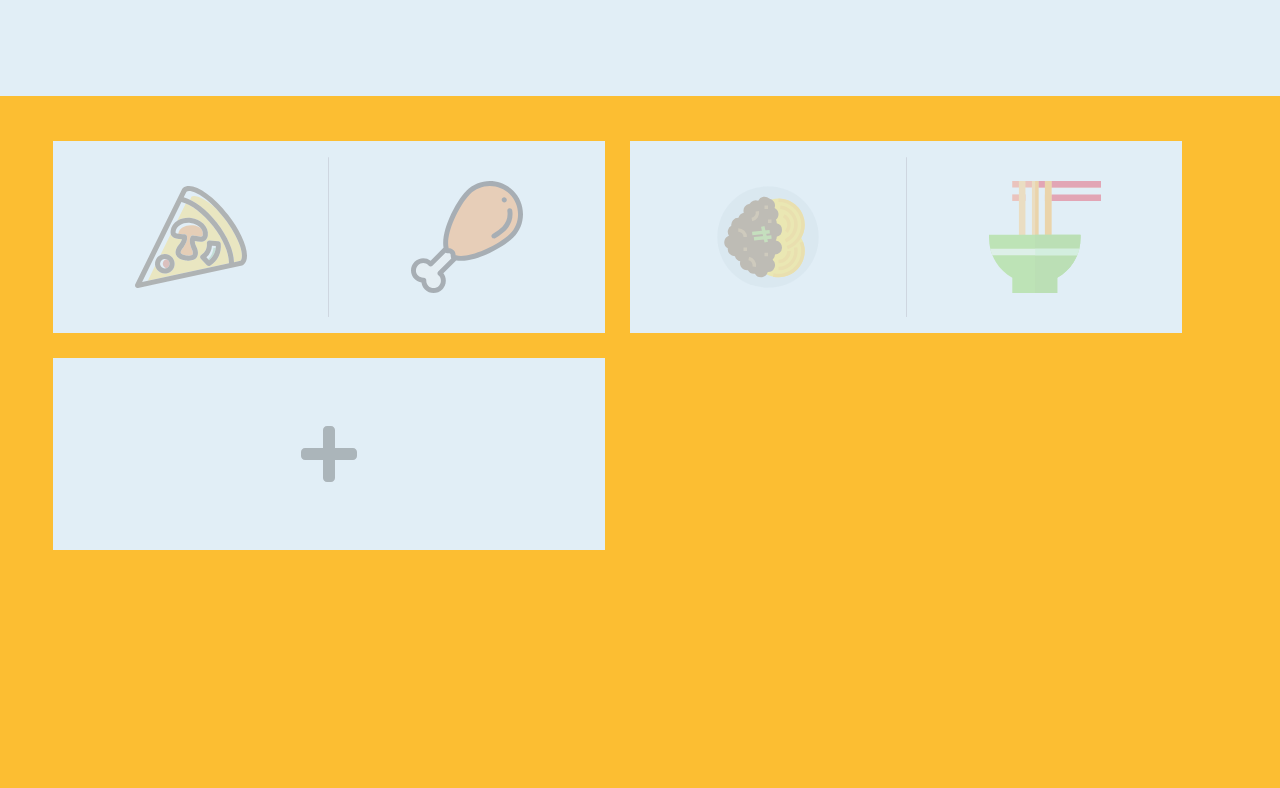
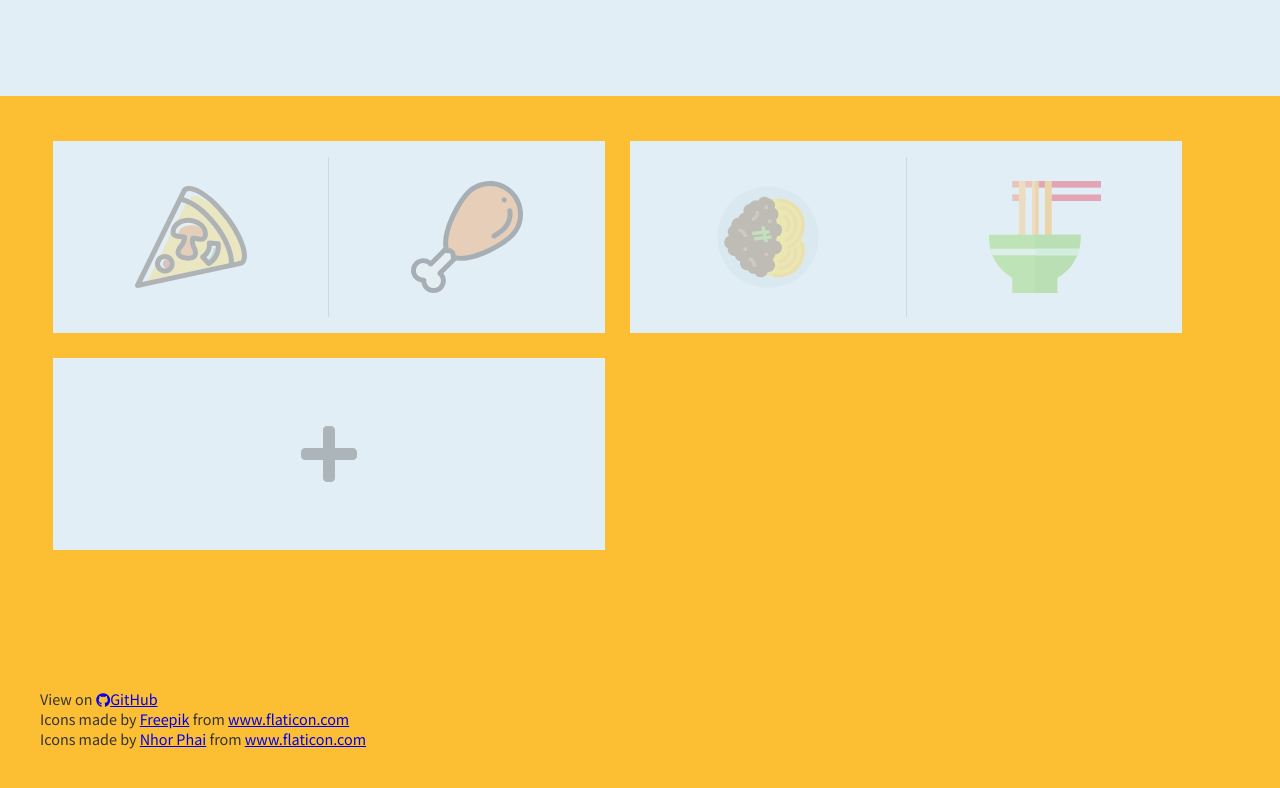
Before and after one commit to SkyLightQP/ChooseOne, a React (Create React App) app: page / in a window 1280 px wide. Shown: the part 224-1012 px from the top of the page. Before the commit the page ends 800 px from the top, so only its background shows below. Built offline with nearby package versions, Linux system fonts and the light colour scheme.

Commit message:
feat: add Footer component
- feat: add FooterText atomic

```diff
--- a/package.json
+++ b/package.json
@@ -9,6 +9,7 @@
   },
   "dependencies": {
     "@fortawesome/fontawesome-svg-core": "^1.2.26",
+    "@fortawesome/free-brands-svg-icons": "^5.12.0",
     "@fortawesome/free-solid-svg-icons": "^5.12.0",
     "@fortawesome/react-fontawesome": "^0.1.8",
     "normalize.css": "^8.0.1",
--- /dev/null
+++ b/src/atomics/FooterText/index.tsx
@@ -0,0 +1,17 @@
+import React from 'react';
+import styled from 'styled-components';
+
+const TextStyle = styled.p`
+    font-size: 0.9rem;
+    margin: 0.2rem 0;
+
+    @media screen and (max-width: 640px) {
+        text-align: center;
+    }
+`;
+
+const FooterText: React.FC = ({ children }) => {
+  return <TextStyle>{children}</TextStyle>;
+};
+
+export default FooterText;
--- /dev/null
+++ b/src/components/Footer/index.tsx
@@ -0,0 +1,34 @@
+import React from 'react';
+import styled from 'styled-components';
+import Container from '../../utils/Container';
+import FooterText from '../../atomics/FooterText';
+import { FontAwesomeIcon } from '@fortawesome/react-fontawesome';
+import { faGithub } from '@fortawesome/free-brands-svg-icons';
+
+const WrapperStyle = styled.div`
+    margin: 8rem 0;
+`;
+
+const Footer: React.FC = () => {
+    return (
+        <Container>
+            <WrapperStyle>
+                <FooterText>
+                    View on{' '}
+                    <a href="https://github.com/SkyLightQP/ChooseOne">
+                        <FontAwesomeIcon icon={faGithub} />
+                        GitHub
+                    </a>
+                </FooterText>
+                <FooterText>
+                    Icons made by <a href="https://www.flaticon.com/authors/freepik">Freepik</a> from <a href="https://www.flaticon.com/">www.flaticon.com</a>
+                </FooterText>
+                <FooterText>
+                    Icons made by <a href="https://www.flaticon.com/authors/nhor-phai">Nhor Phai</a> from <a href="https://www.flaticon.com/">www.flaticon.com</a>
+                </FooterText>
+            </WrapperStyle>
+        </Container>
+    );
+};
+
+export default Footer;
--- a/src/pages/Home.tsx
+++ b/src/pages/Home.tsx
@@ -2,6 +2,7 @@ import React from 'react';
 import Header from '../components/Header';
 import Container from '../utils/Container';
 import CardList from '../components/CardList';
+import Footer from "../components/Footer";
 
 const Home: React.FC = () => {
     return (
@@ -10,6 +11,7 @@ const Home: React.FC = () => {
             <Container>
                 <CardList />
             </Container>
+            <Footer/>
         </>
     );
 };
```
Also changed, not shown: 1 other file (tests, documents, lock files or other folders).
